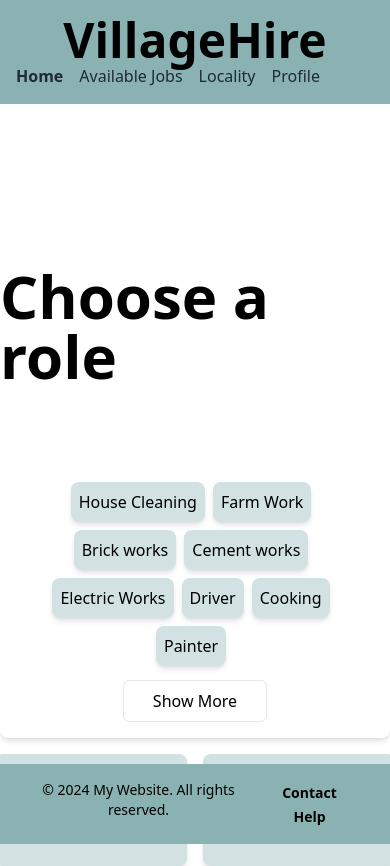
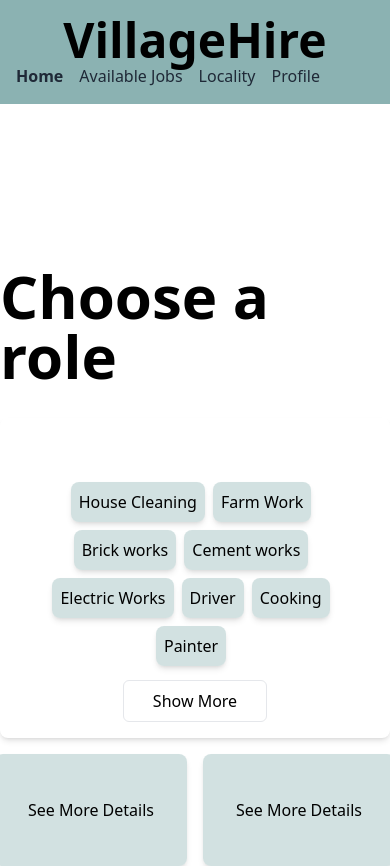
Before and after one commit to agastus047/village-hire, a Next.js app: page / in a window 390 px wide. Shown: the top 866 px of the page. Built offline with nearby package versions, Linux system fonts and the light colour scheme.

Commit message:
make footer responsive

```diff
--- a/src/components/Footer.jsx
+++ b/src/components/Footer.jsx
@@ -13,7 +13,7 @@ const Footer = () => {
   };
 
   return (
-    <footer style={{ backgroundColor: 'rgba(139, 178, 178, 1)' }} className="p-4 text-center fixed bottom-0 w-full">
+    <footer style={{ backgroundColor: 'rgba(139, 178, 178, 1)' }} className="p-4 text-center w-full">
       <div className="flex justify-between">
         <div>
           <p className="text-sm">&copy; {new Date().getFullYear()} My Website. All rights reserved.</p>
```
